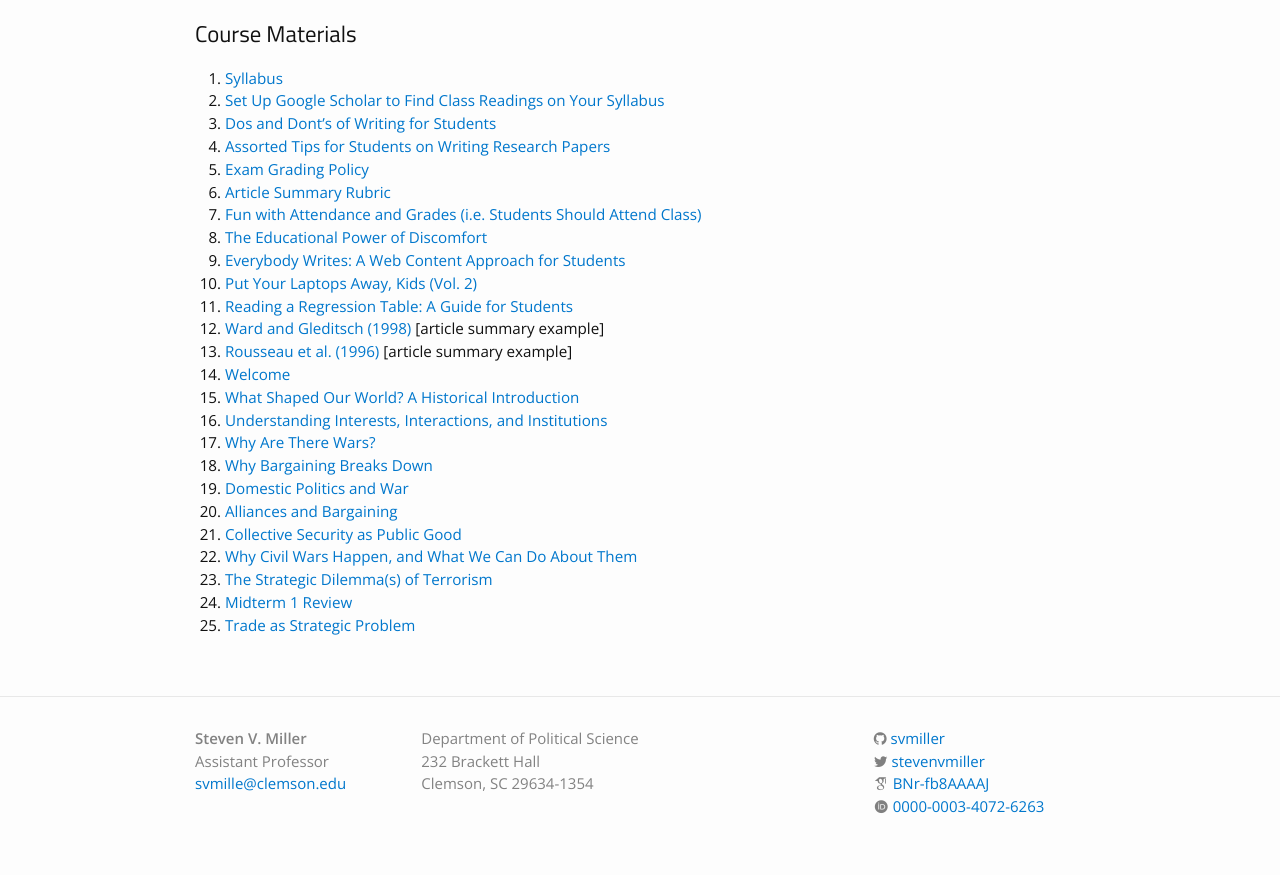
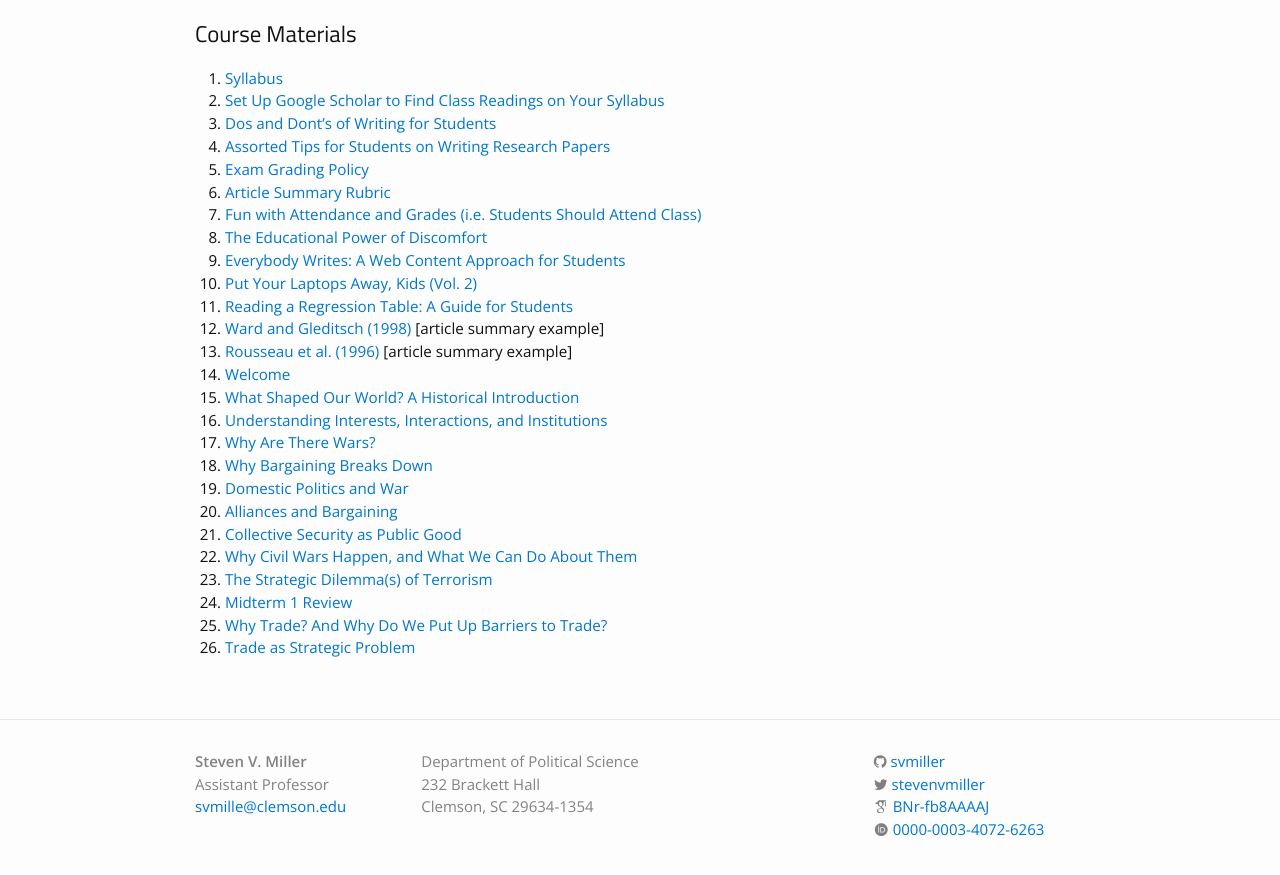
Before and after one commit to svmiller/svmiller.github.io, a Jekyll site: the page built from teaching/posc-1020.md, in a window 1280 px wide and 900 px high, scrolled down 766 px. Shown: the top 875 px of the window. Built offline with Jekyll 4.4.1, drawn with Linux system fonts in a browser that asks for light colours; nearby versions of some CDN libraries; some web fonts are replaced.

Commit message:
add lecture, belatedly

```diff
--- a/teaching/posc-1020.md
+++ b/teaching/posc-1020.md
@@ -34,7 +34,8 @@
 22. [Why Civil Wars Happen, and What We Can Do About Them](https://www.dropbox.com/s/7k6zpkimiyua4yy/posc1020-lecture-civil-war.pdf?dl=0)
 23. [The Strategic Dilemma(s) of Terrorism](https://www.dropbox.com/s/6uj5iwtkczek5lb/posc1020-lecture-terrorism.pdf?dl=0)
 24. [Midterm 1 Review](https://www.dropbox.com/s/pxpacfvnpxkbt1c/posc1020-lecture-midterm1-review.pdf?dl=0)
-25. [Trade as Strategic Problem](https://www.dropbox.com/s/eg9ub3aoontke5g/posc1020-lecture-trade-2.pdf?dl=0)
+25. [Why Trade? And Why Do We Put Up Barriers to Trade?](https://www.dropbox.com/s/tvok1sotmvv5683/posc1020-lecture-trade-1.pdf?dl=0)
+26. [Trade as Strategic Problem](https://www.dropbox.com/s/eg9ub3aoontke5g/posc1020-lecture-trade-2.pdf?dl=0)
 
 
 <!-- 14. [Welcome](https://www.dropbox.com/s/zlqai195eiv3chy/posc1020-lecture-welcome.pdf?dl=0)
```
